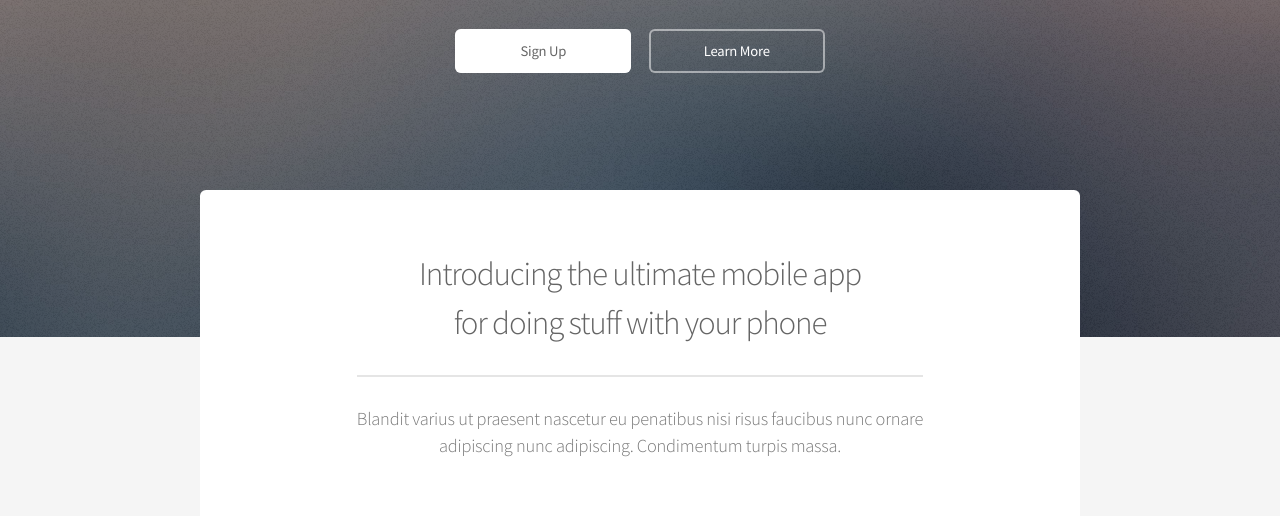
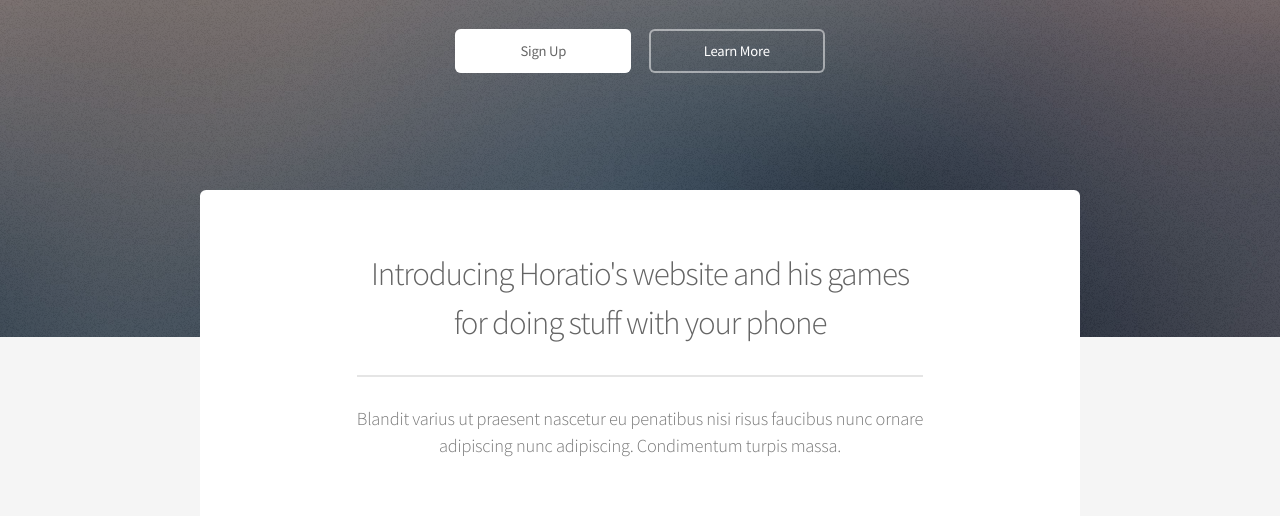
Before and after one commit to HMSvictory/HMSvictory.github.io, a plain HTML site: page index.html in a window 1280 px wide. Shown: the part 251-767 px from the top of the page. Drawn offline with Linux system fonts and the light colour scheme.

Commit message:
Added sub-title

```diff
--- a/index.html
+++ b/index.html
@@ -69,7 +69,7 @@
 
 				<section class="box special">
 					<header class="major">
-						<h2>Introducing the ultimate mobile app
+						<h2>Introducing Horatio's website and his games
 						<br />
 						for doing stuff with your phone</h2>
 						<p>Blandit varius ut praesent nascetur eu penatibus nisi risus faucibus nunc ornare<br />
```
